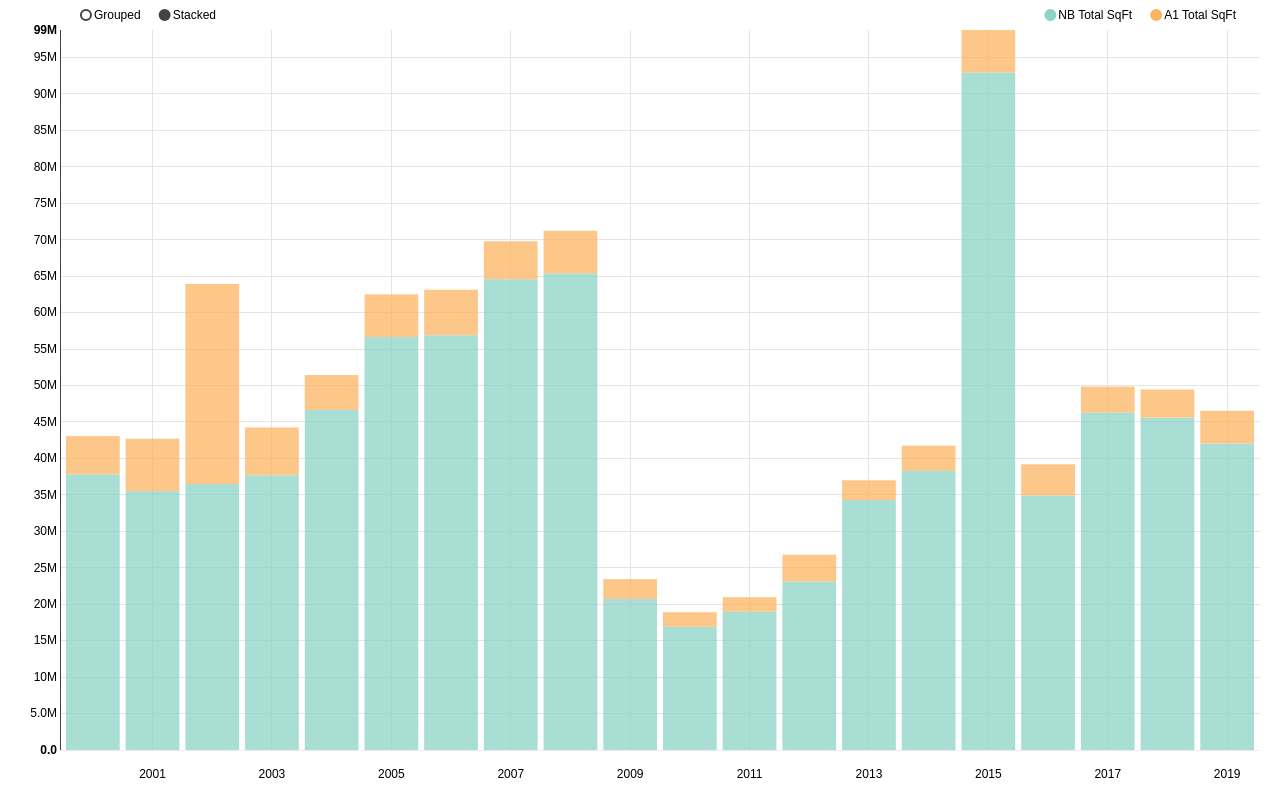
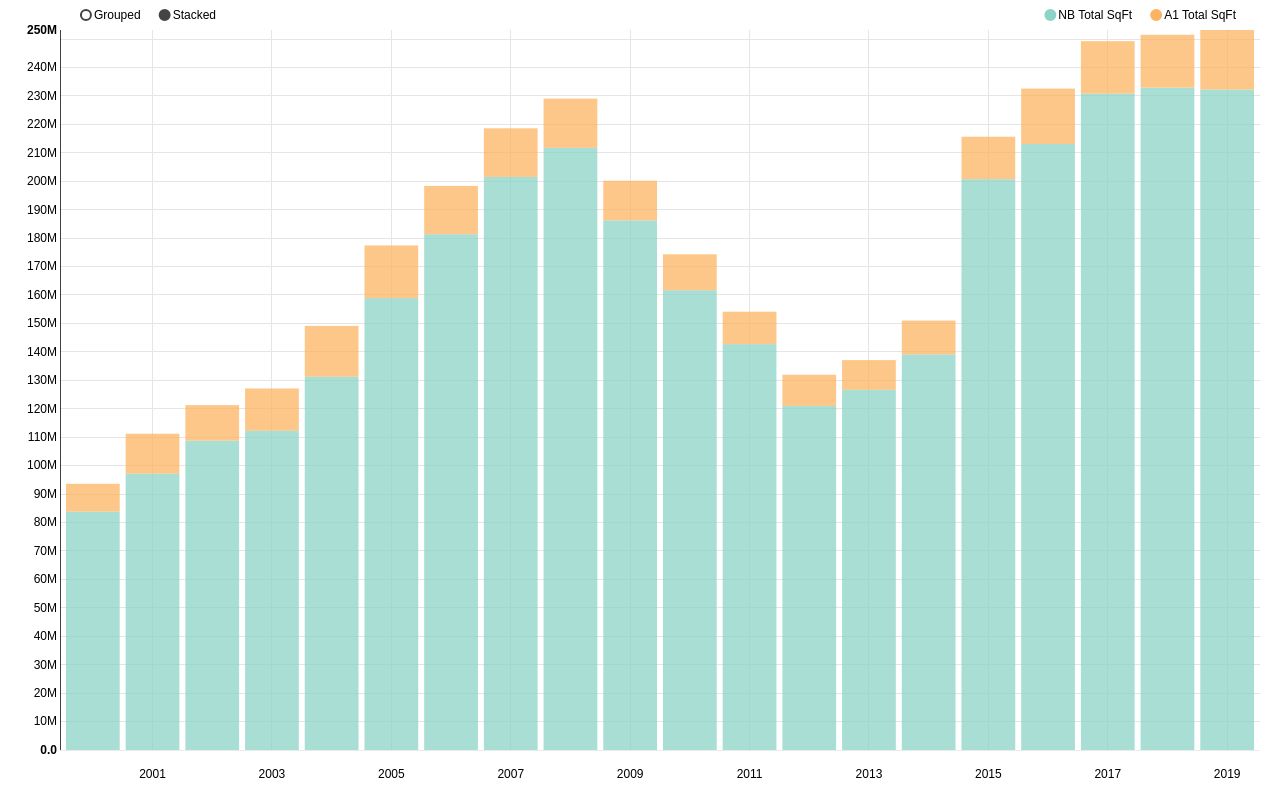
Before and after one commit to NYCDOB/NVD3_DOB, a website: page examples/TotalSQFT_NB_A1_2000_2019.html in a window 1280 px wide. Drawn offline with nearby package versions, Linux system fonts and the light colour scheme.

Commit message:
Update TotalSQFT_NB_A1_2000_2019.html

```diff
--- a/examples/TotalSQFT_NB_A1_2000_2019.html
+++ b/examples/TotalSQFT_NB_A1_2000_2019.html
@@ -34,26 +34,26 @@
     color: "#8dd3c7",
     values:
     [
-	  { x : "2000", y: 37806892  },
-	  { x : "2001", y : 35507029  },
-      { x : "2002", y : 36489024  },
-      { x : "2003", y : 37688127  },
-      { x : "2004", y : 46659573  },
-      { x : "2005", y : 56657776  },
-	  { x : "2006", y : 56891780  },
-      { x : "2007", y : 64571980  },
-      { x : "2008", y : 65392284  },
-      { x : "2009", y : 20721086  },
-      { x : "2010", y : 16898371  },
-      { x : "2011", y : 18972588  },
-      { x : "2012", y : 23129012  },
-      { x : "2013", y : 34303328  },
-      { x : "2014", y : 38303688  },
-      { x : "2015", y : 92922450  },
-	  { x : "2016", y : 34907256  },
-	  { x : "2017", y : 46277620  },
-	  { x : "2018", y : 45589462  },
-	  { x : "2019", y : 42049054  }
+	  { x : "2000", y: 83816523   },
+	  { x : "2001", y : 97185211  },
+      { x : "2002", y : 108793135 },
+      { x : "2003", y : 112269640 },
+      { x : "2004", y : 131244115 },
+      { x : "2005", y : 158923506 },
+	  { x : "2006", y : 181388401 },
+      { x : "2007", y : 201521778 },
+      { x : "2008", y : 211755283 },
+      { x : "2009", y : 186237009 },
+      { x : "2010", y : 161683384 },
+      { x : "2011", y : 142720664 },
+      { x : "2012", y : 120977583 },
+      { x : "2013", y : 126664779 },
+      { x : "2014", y : 139096988 },
+      { x : "2015", y : 200747411 },
+	  { x : "2016", y : 213091160 },
+	  { x : "2017", y : 230797965 },
+	  { x : "2018", y : 232912970 },
+	  { x : "2019", y : 232246010 }
     ]
   },
  {
@@ -61,26 +61,26 @@
     color: "#fdb462",
     values:
     [
-     { x : "2000", y : 5246488 },
-	 { x : "2001", y : 7195790 },
-	 { x : "2002", y : 27433451 },
-	 { x : "2003", y : 6550668 },
-	 { x : "2004", y : 4771196 },
-	 { x : "2005", y : 5846609 },
-	 { x : "2006", y : 6245161 },
-	 { x : "2007", y : 5210662 },
-	 { x : "2008", y : 5837800 },
-	 { x : "2009", y : 2718510 },
-	 { x : "2010", y : 2000136 },
-	 { x : "2011", y : 1993239 },
-	 { x : "2012", y : 3662577 },
-	 { x : "2013", y : 2694500 },
-	 { x : "2014", y : 3449270 },
-	 { x : "2015", y : 5840797 },
-	 { x : "2016", y : 4285104 },
-	 { x : "2017", y : 3577691 },
-	 { x : "2018", y : 3861882 },
-	 { x : "2019", y : 4480334 }
+     { x : "2000", y : 9796463  },
+	 { x : "2001", y : 14019652 },
+	 { x : "2002", y : 12491518 },
+	 { x : "2003", y : 14865168 },
+	 { x : "2004", y : 17879131 },
+	 { x : "2005", y : 18507530 },
+	 { x : "2006", y : 16970651 },
+	 { x : "2007", y : 17095617 },
+	 { x : "2008", y : 17294220 },
+	 { x : "2009", y : 13932309 },
+	 { x : "2010", y : 12629012 },
+	 { x : "2011", y : 11401369 },
+	 { x : "2012", y : 10979859 },
+	 { x : "2013", y : 10436264 },
+	 { x : "2014", y : 11905971 },
+	 { x : "2015", y : 14899780 },
+	 { x : "2016", y : 19494829 },
+	 { x : "2017", y : 18456039 },
+	 { x : "2018", y : 18603988 },
+	 { x : "2019", y : 20938446 }
     ]
   }
 ];
```
